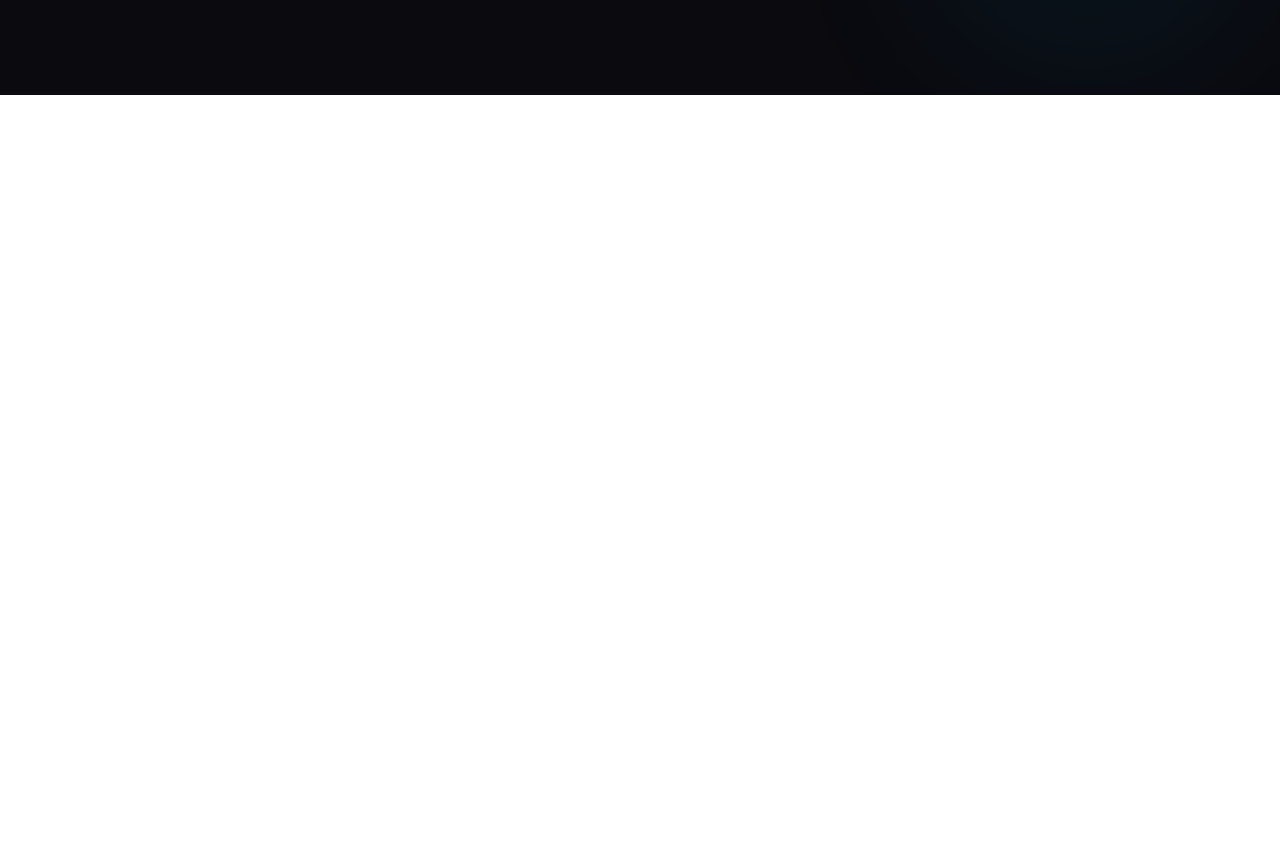
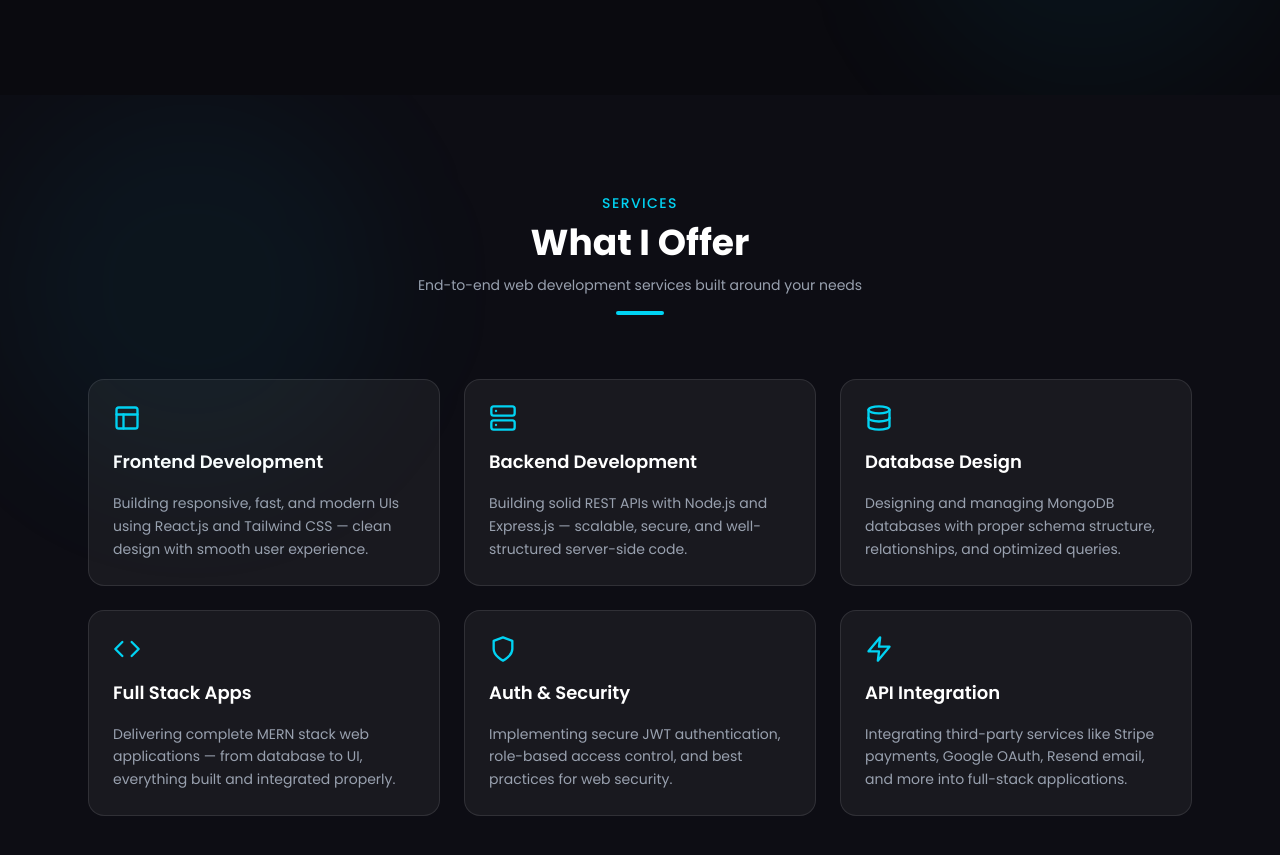
Before and after one commit to hammadgul-dev/portfolio, a React (Vite) app: page / in a window 1280 px wide. Shown: the part 3310-4165 px from the top of the page. Before the commit the page ends 3405 px from the top, so only its background shows below. Built offline with nearby package versions, Linux system fonts and the light colour scheme.

Commit message:
add Services section

```diff
--- a/src/App.jsx
+++ b/src/App.jsx
@@ -3,6 +3,7 @@ import Hero from "./components/Hero"
 import About from "./components/About"
 import Skills from "./components/Skills"
 import Projects from "./components/Projects"
+import Services from "./components/Services"
 
 function App() {
   return (
@@ -12,6 +13,7 @@ function App() {
       <About />
       <Skills />
       <Projects />
+      <Services />
     </div>
   )
 }
--- /dev/null
+++ b/src/components/Services.jsx
@@ -0,0 +1,105 @@
+import {motion} from "framer-motion"
+import {
+  FiCode,
+  FiServer,
+  FiDatabase,
+  FiLayout,
+  FiShield,
+  FiZap,
+} from "react-icons/fi"
+
+const services = [
+  {
+    icon: <FiLayout size={28} />,
+    title: "Frontend Development",
+    description:
+      "Building responsive, fast, and modern UIs using React.js and Tailwind CSS — clean design with smooth user experience.",
+  },
+  {
+    icon: <FiServer size={28} />,
+    title: "Backend Development",
+    description:
+      "Building solid REST APIs with Node.js and Express.js — scalable, secure, and well-structured server-side code.",
+  },
+  {
+    icon: <FiDatabase size={28} />,
+    title: "Database Design",
+    description:
+      "Designing and managing MongoDB databases with proper schema structure, relationships, and optimized queries.",
+  },
+  {
+    icon: <FiCode size={28} />,
+    title: "Full Stack Apps",
+    description:
+      "Delivering complete MERN stack web applications — from database to UI, everything built and integrated properly.",
+  },
+  {
+    icon: <FiShield size={28} />,
+    title: "Auth & Security",
+    description:
+      "Implementing secure JWT authentication, role-based access control, and best practices for web security.",
+  },
+  {
+    icon: <FiZap size={28} />,
+    title: "API Integration",
+    description:
+      "Integrating third-party services like Stripe payments, Google OAuth, Resend email, and more into full-stack applications.",
+  },
+]
+
+const Services = () => {
+  return (
+    <section
+      id="services"
+      className="py-24 bg-[#0d0d14] relative overflow-hidden"
+    >
+      <div className="absolute top-0 left-0 w-96 h-96 bg-cyan-500/5 rounded-full blur-3xl pointer-events-none" />
+
+      <div className="max-w-6xl mx-auto px-6">
+        <motion.div
+          className="text-center mb-16"
+          initial={{opacity: 0, y: 30}}
+          whileInView={{opacity: 1, y: 0}}
+          transition={{duration: 0.6}}
+          viewport={{once: true}}
+        >
+          <span className="text-cyan-400 text-sm font-medium tracking-widest uppercase">
+            Services
+          </span>
+          <h2 className="text-3xl md:text-4xl font-bold text-white mt-2">
+            What I Offer
+          </h2>
+          <p className="text-gray-400 text-sm mt-3">
+            End-to-end web development services built around your needs
+          </p>
+          <div className="w-12 h-1 bg-cyan-400 mx-auto mt-4 rounded-full" />
+        </motion.div>
+
+        <div className="grid grid-cols-1 md:grid-cols-2 lg:grid-cols-3 gap-6">
+          {services.map((service, i) => (
+            <motion.div
+              key={i}
+              className="bg-white/5 border border-white/10 rounded-2xl p-6 flex flex-col gap-4 hover:border-cyan-400/40 hover:bg-white/8 transition-all duration-300 group"
+              initial={{opacity: 0, y: 30}}
+              whileInView={{opacity: 1, y: 0}}
+              transition={{duration: 0.4, delay: i * 0.1}}
+              viewport={{once: true}}
+            >
+              <div className="text-cyan-400 group-hover:scale-110 transition-transform duration-300 w-fit">
+                {service.icon}
+              </div>
+              <h3 className="text-white font-semibold text-lg group-hover:text-cyan-400 transition-colors duration-200">
+                {service.title}
+              </h3>
+              <p className="text-gray-400 text-sm leading-relaxed">
+                {service.description}
+              </p>
+            </motion.div>
+          ))}
+        </div>
+      </div>
+    </section>
+  )
+}
+
+export default Services
```
